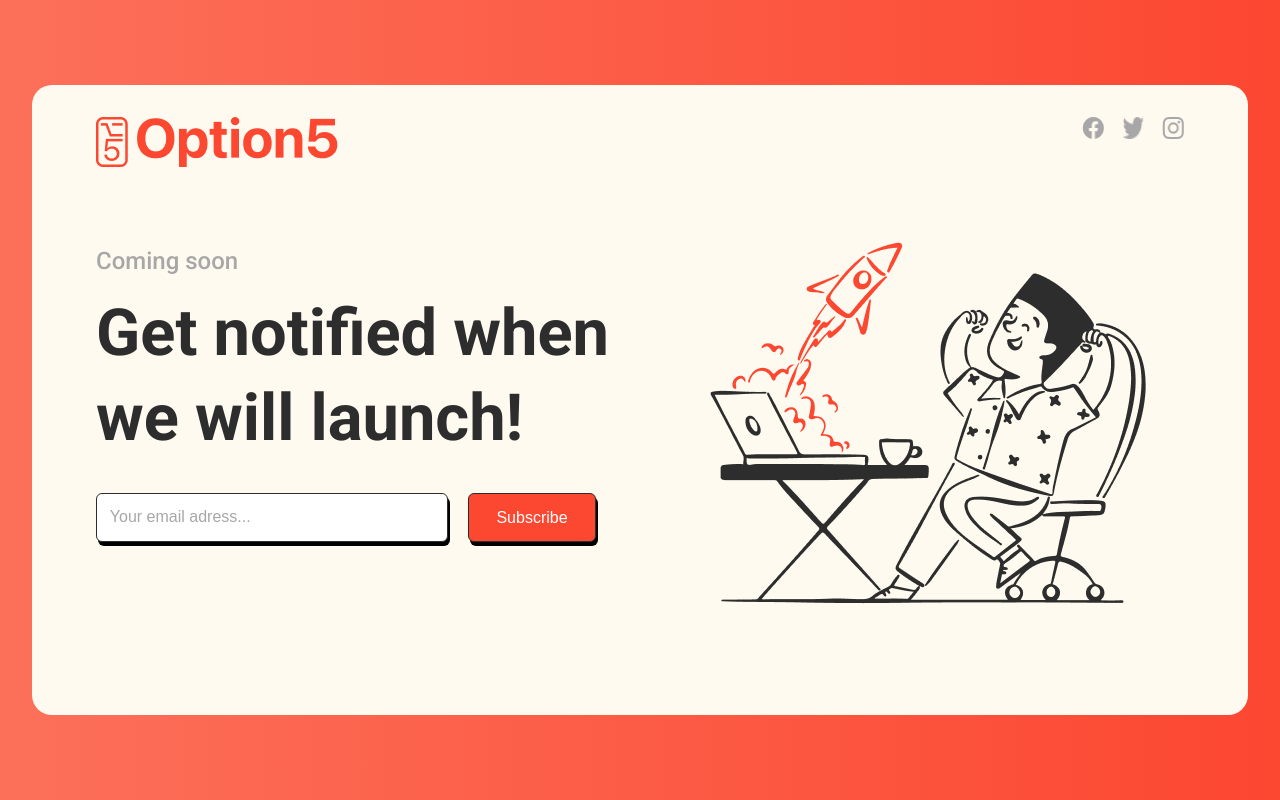
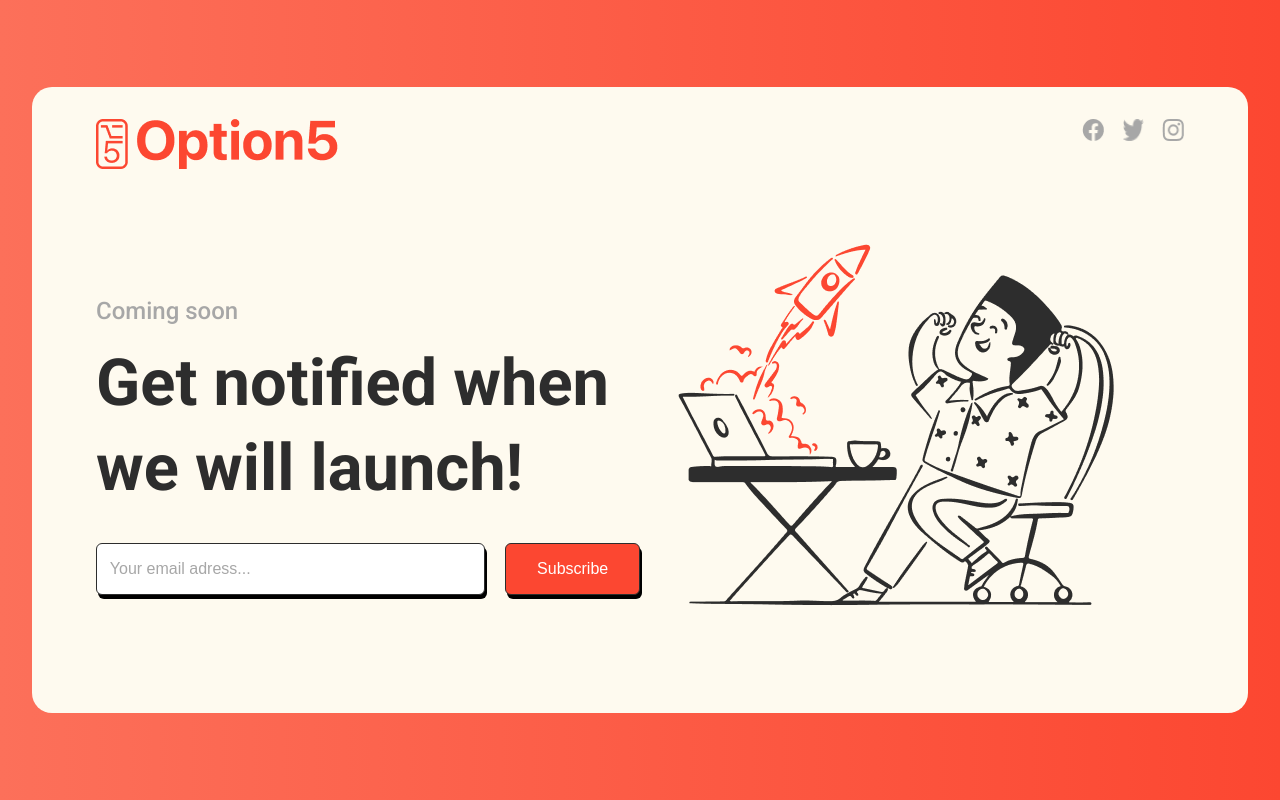
Before and after one commit to inanygt/option5Landing, an Angular app: page / in a window 1280 px wide. Built offline with nearby package versions, Linux system fonts and the light colour scheme.

Commit message:
add first gsap animation

```diff
--- a/package.json
+++ b/package.json
@@ -18,6 +18,7 @@
     "@angular/platform-browser": "^17.3.0",
     "@angular/platform-browser-dynamic": "^17.3.0",
     "@angular/router": "^17.3.0",
+    "gsap": "^3.12.5",
     "rxjs": "~7.8.0",
     "tslib": "^2.3.0",
     "zone.js": "~0.14.3"
--- a/src/app/app.component.html
+++ b/src/app/app.component.html
@@ -10,7 +10,7 @@
 
   <main>
     <div class="main-left">
-      <div class="subheading">Coming soon</div>
+      <div class="subheading" #subheading>Coming soon</div>
       <div class="heading">Get notified when we will launch!</div>
 
       <form action="">
--- a/src/app/app.component.ts
+++ b/src/app/app.component.ts
@@ -1,10 +1,24 @@
-import { Component } from '@angular/core';
+import { Component, OnInit } from '@angular/core';
+
+import gsap from 'gsap';
 
 @Component({
   selector: 'app-root',
   templateUrl: './app.component.html',
-  styleUrl: './app.component.scss'
+  styleUrl: './app.component.scss',
 })
-export class AppComponent {
+export class AppComponent implements OnInit {
   title = 'optionFive';
+
+  animateSubheading() {
+    gsap.from('.subheading', {
+      x: -300,
+      duration: 1,
+      ease: 'power2.inOut',
+    });
+  }
+
+  ngOnInit(): void {
+    this.animateSubheading();
+  }
 }
--- a/src/styles.scss
+++ b/src/styles.scss
@@ -3,7 +3,6 @@ $secondary: #fc4731;
 $tertiary: #fefaef;
 $grey: #a7a7a7;
 $black: #2d2d2d;
-$white: #ffffff;
 
 * {
   box-sizing: border-box;
@@ -13,7 +12,6 @@ $white: #ffffff;
 
 img {
   max-width: 100%;
-  // display: block;
 }
 
 body {
@@ -34,7 +32,7 @@ main {
   flex-direction: column;
 
   .subheading {
-    margin-top: 5rem;
+    margin-top: 8rem;
   }
 
   .heading {
@@ -47,7 +45,9 @@ main {
 }
 
 .main-right {
-  text-align: right;
+  display: flex;
+  align-items: end;
+  // text-align: right;
 }
 
 .root-container {
@@ -56,7 +56,6 @@ main {
   margin-block: 2rem;
   padding-block: 2rem;
   padding-inline: 4rem;
-  min-width: 500px;
   border-radius: 20px;
 }
 
@@ -94,6 +93,7 @@ nav {
 
 form {
   display: flex;
+  flex-wrap: wrap;
   gap: 20px;
 }
 
@@ -101,16 +101,16 @@ input {
   border: 1px solid #2d2d2d;
   border-radius: 6px;
   box-shadow: 2px 4px black;
+  padding-block: 1rem;
 }
 
 input[type='email'] {
-  width: 22rem;
-  padding-block: 1rem;
+  flex-grow: 3;
   padding-inline: 0.8rem;
 }
 
 input[type='submit'] {
-  width: 8rem;
+  flex-grow: 1;
   background-color: $secondary;
   color: white;
   box-shadow: 2px 4px black;
@@ -125,5 +125,9 @@ input[type='submit'] {
 @media (max-width: 1066px) {
   main {
     grid-template-columns: 1fr;
+
+    .main-right {
+      justify-content: center;
+    }
   }
 }
```
Also changed, not shown: 1 other file (tests, documents, lock files or other folders).
